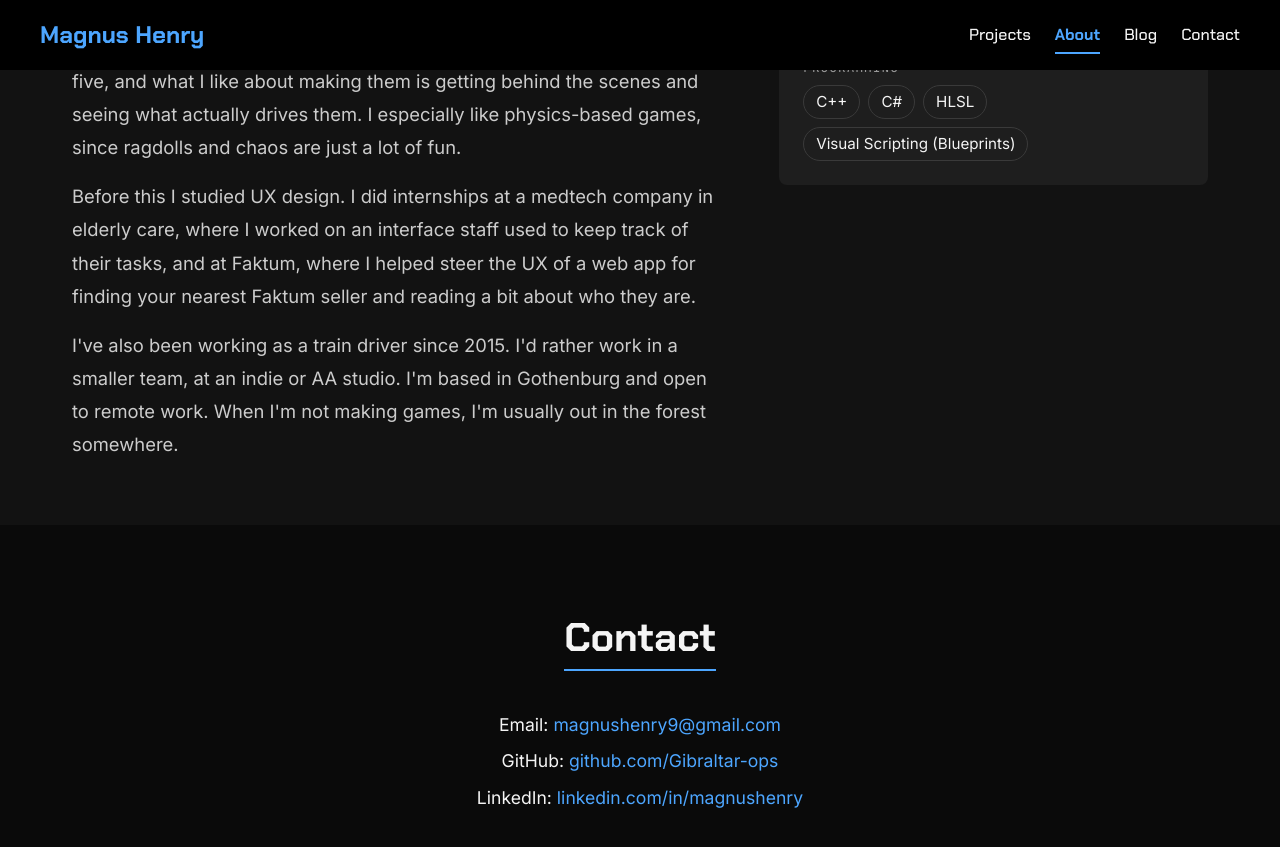
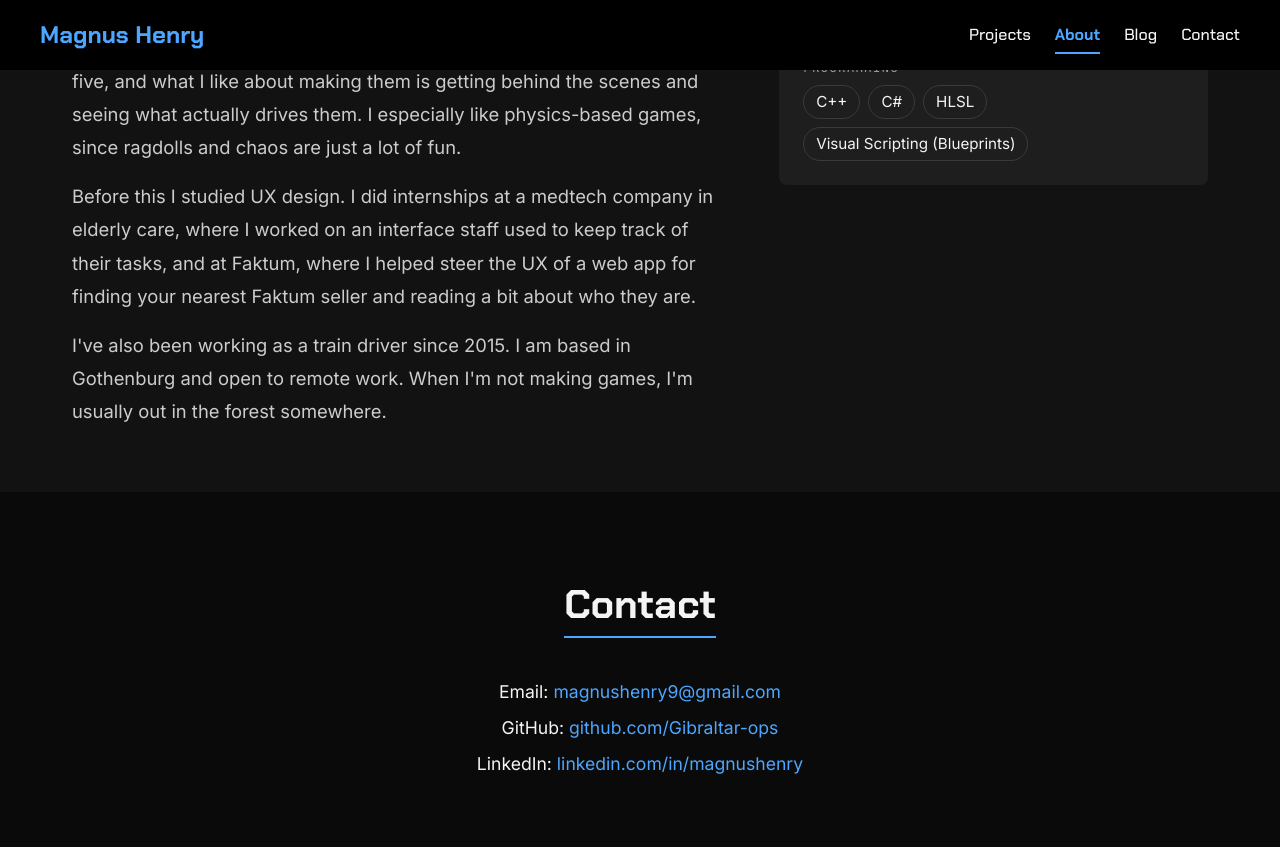
Before and after one commit to Gibraltar-ops/Gibraltar-ops.github.io, a Jekyll site: the page built from index.html, in a window 1280 px wide and 900 px high, scrolled down 1706 px. Shown: the top 847 px of the window. Built offline with Jekyll 4.4.1, drawn with Linux system fonts in a browser that asks for light colours.

Commit message:
Reflection: tie results to the conclusion; About: drop studio-size sentence

```diff
--- a/index.html
+++ b/index.html
@@ -80,7 +80,7 @@ layout: default
         <h2>About Me</h2>
         <p>I'm studying Game Creator – Game Programmer at Yrgo in Gothenburg and graduate in June 2027. I've been playing games since I was about five, and what I like about making them is getting behind the scenes and seeing what actually drives them. I especially like physics-based games, since ragdolls and chaos are just a lot of fun.</p>
         <p>Before this I studied UX design. I did internships at a medtech company in elderly care, where I worked on an interface staff used to keep track of their tasks, and at Faktum, where I helped steer the UX of a web app for finding your nearest Faktum seller and reading a bit about who they are.</p>
-        <p>I've also been working as a train driver since 2015. I'd rather work in a smaller team, at an indie or AA studio. I'm based in Gothenburg and open to remote work. When I'm not making games, I'm usually out in the forest somewhere.</p>
+        <p>I've also been working as a train driver since 2015. I am based in Gothenburg and open to remote work. When I'm not making games, I'm usually out in the forest somewhere.</p>
     </div>
 
     <div id="skills" class="about-skills">
```
Also changed, not shown: _posts/2026-11-27-stupidly-stable-network-replication.md (+2 -0 lines).
